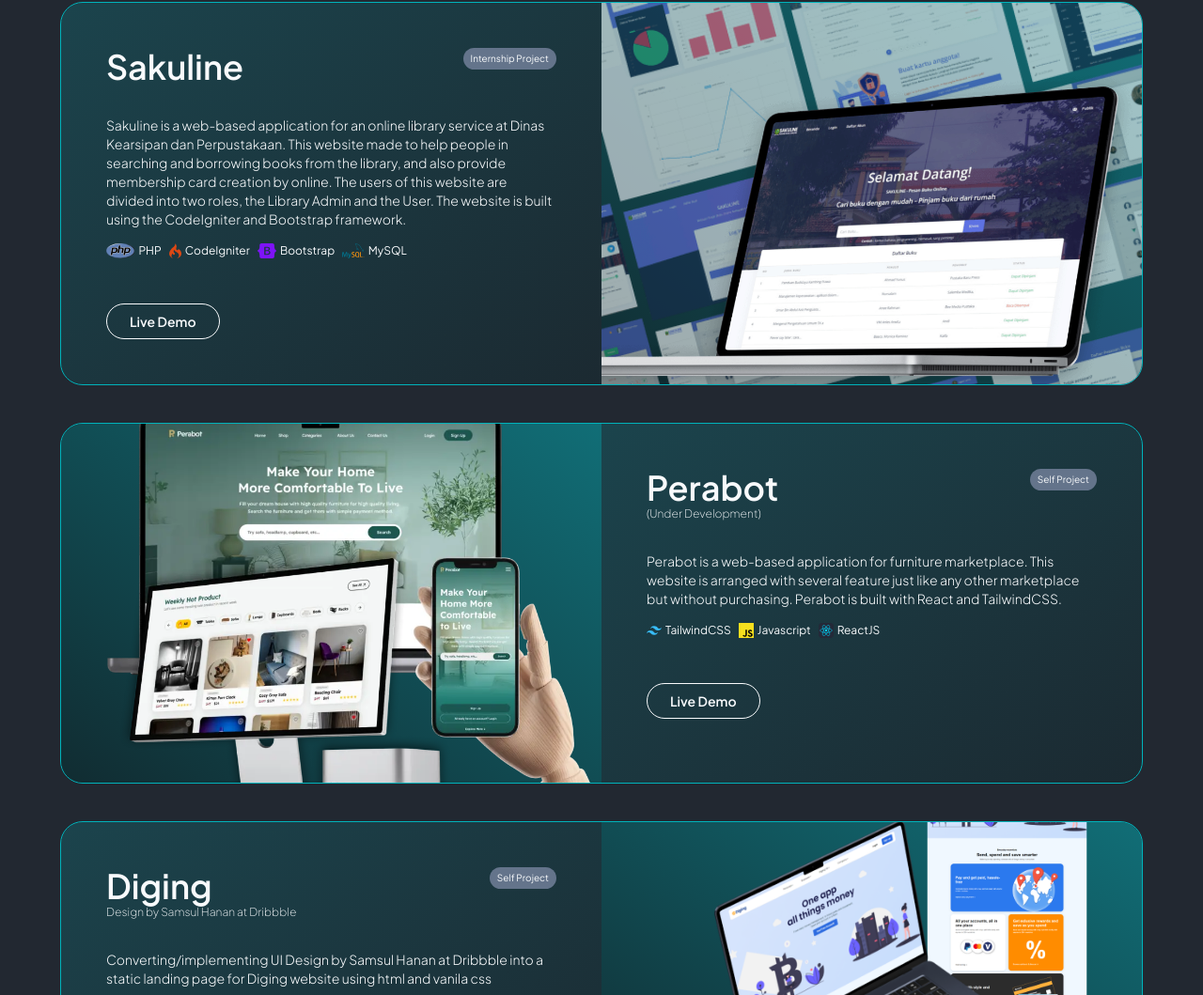
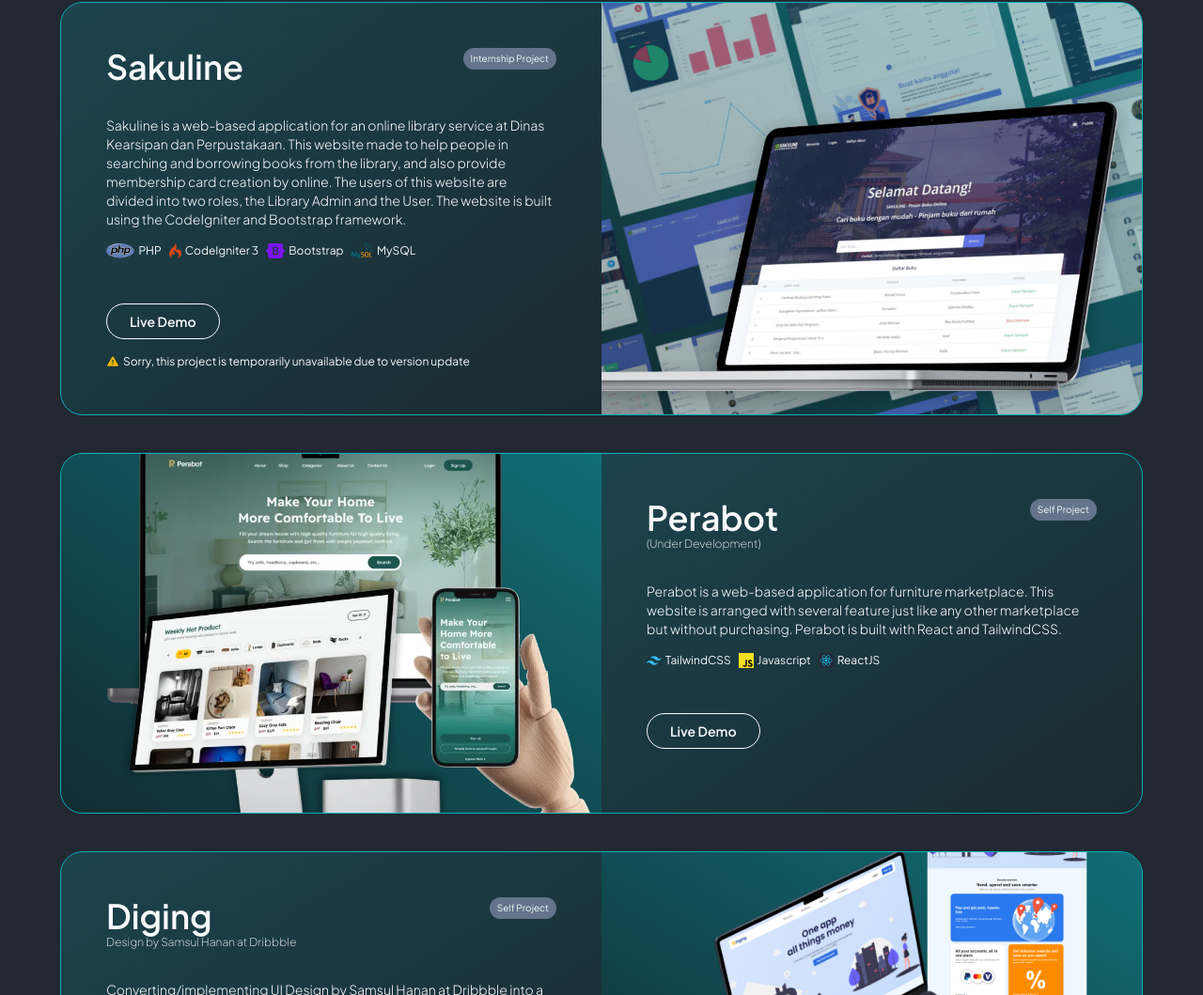
Before and after one commit to anggaprast/portfolio, a website: page index.html in a window 1280 px wide. Shown: the part 1864-2923 px from the top of the page at 94% size. Drawn offline with Linux system fonts and the light colour scheme.

Commit message:
Sakuline is temporarily unavailable

```diff
--- a/index.html
+++ b/index.html
@@ -457,7 +457,7 @@
                                     <path fill="#dd4814"
                                         d="M81.834 315.107c-20.223-8.935-33.964-28.183-35.767-50.228a70.919 70.919 0 0 1 32.181-55.763c-3.122 7.614-2.364 16.282 1.97 23.247a21.343 21.343 0 0 0 21.74 8.48c11.84-3.329 18.775-15.622 15.446-27.472a22.582 22.582 0 0 0-6.777-10.747A49.355 49.355 0 0 1 92.896 157.5a46.215 46.215 0 0 1 14.392-23.444c-5.32 14.185 9.683 28.182 19.75 35.068a522.83 522.83 0 0 1 51.537 35.274c17.997 14.185 27.808 36.388 26.272 59.103c-4.049 24.173-21.15 44.13-44.456 51.616c46.623-10.372 94.693-47.41 95.609-99.942c-.916-42.032-26.005-79.75-64.353-96.929h-1.704a15.661 15.661 0 0 1 1.182 6.511a24.497 24.497 0 0 0 0-4.334a21.217 21.217 0 0 1 0 5.122c-2.916 11.949-14.973 19.307-26.951 16.391c-4.787-1.182-9.062-3.87-12.136-7.752c-15.367-19.7 0-42.12 2.571-63.792A81.04 81.04 0 0 0 121.07 0c11.239 18.736-3.734 43.342-14.619 57.34c-10.904 13.997-26.665 24.429-39.51 36.643c-13.84 12.875-26.527 27.03-37.914 42.16C4.41 166.217-5.253 205.885 2.755 243.907c10.984 36.644 41.441 64.176 79.001 71.318h.207z" />
                                 </svg>
-                                <h5 class="text-slate-50 text-[8px] lg:text-xs">CodeIgniter</h5>
+                                <h5 class="text-slate-50 text-[8px] lg:text-xs">CodeIgniter 3</h5>
                             </span>
                             <span class="flex gap-1 items-center">
                                 <svg xmlns="http://www.w3.org/2000/svg" width="1.26em" height="1em"
@@ -483,6 +483,17 @@
                         <button
                             class="cursor-not-allowed text-slate-50 text-xs mt-4 lg:mt-12 px-3 py-1 lg:text-sm lg:font-semibold lg:px-6 lg:py-2 rounded-full border border-slate-50 hover:bg-slate-700 hover:border-slate-700">Live
                             Demo</button>
+                        <h5 class="flex gap-1 items-center text-slate-50 text-xs mt-4">
+                            <span class="text-yellow-500 text-sm"><svg xmlns="http://www.w3.org/2000/svg" width="1em"
+                                    height="1em" viewBox="0 0 24 24">
+                                    <g fill="none">
+                                        <path
+                                            d="M24 0v24H0V0zM12.593 23.258l-.011.002l-.071.035l-.02.004l-.014-.004l-.071-.035c-.01-.004-.019-.001-.024.005l-.004.01l-.017.428l.005.02l.01.013l.104.074l.015.004l.012-.004l.104-.074l.012-.016l.004-.017l-.017-.427c-.002-.01-.009-.017-.017-.018m.265-.113l-.013.002l-.185.093l-.01.01l-.003.011l.018.43l.005.012l.008.007l.201.093c.012.004.023 0 .029-.008l.004-.014l-.034-.614c-.003-.012-.01-.02-.02-.022m-.715.002a.023.023 0 0 0-.027.006l-.006.014l-.034.614c0 .012.007.02.017.024l.015-.002l.201-.093l.01-.008l.004-.011l.017-.43l-.003-.012l-.01-.01z" />
+                                        <path fill="currentColor"
+                                            d="m13.299 3.148l8.634 14.954a1.5 1.5 0 0 1-1.299 2.25H3.366a1.5 1.5 0 0 1-1.299-2.25l8.634-14.954c.577-1 2.02-1 2.598 0M12 15a1 1 0 1 0 0 2a1 1 0 0 0 0-2m0-7a1 1 0 0 0-.993.883L11 9v4a1 1 0 0 0 1.993.117L13 13V9a1 1 0 0 0-1-1" />
+                                    </g>
+                                </svg></span>
+                            Sorry, this project is temporarily unavailable due to version update</h5>
                     </div>
                     <!--Project Image-->
                     <div
```
